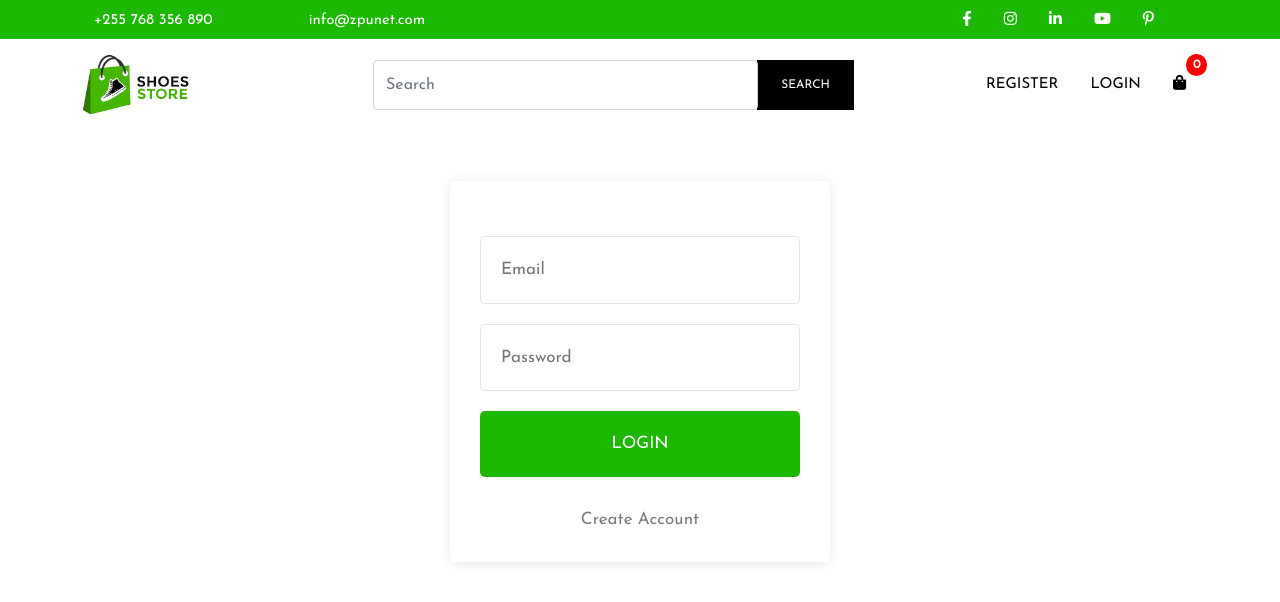
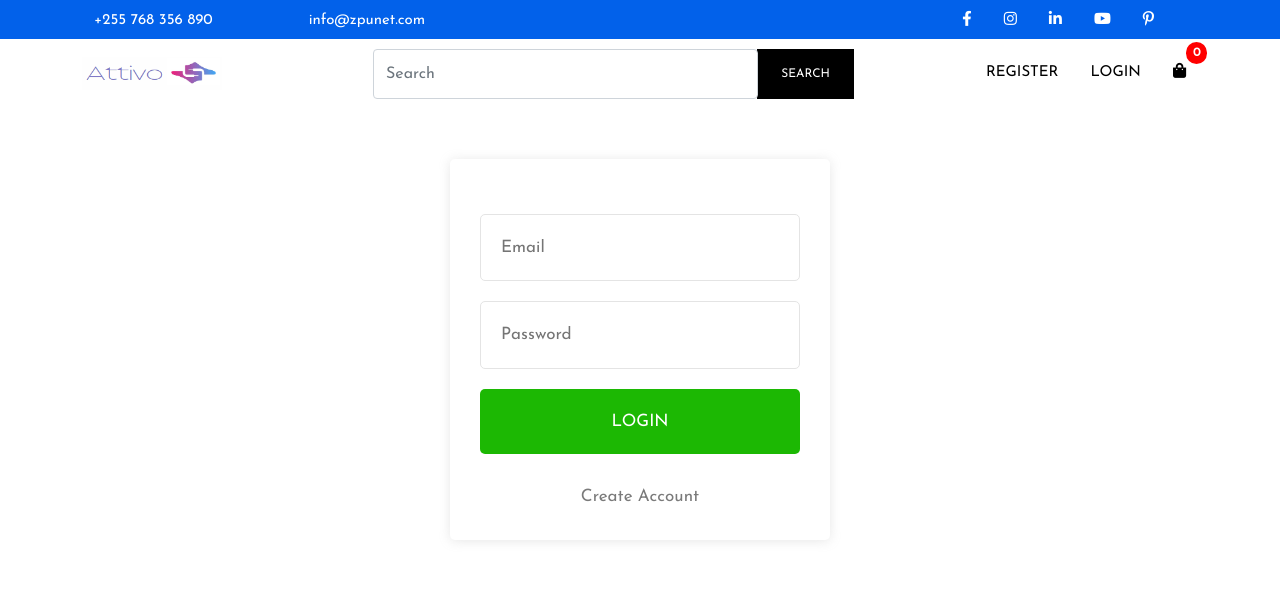
Before and after one commit to JoseAngelMacias99/FINAL_PROJECT_SCRUM, a React (Create React App) app: page /login in a window 1280 px wide. Shown: the top 602 px of the page. Built offline with nearby package versions, Linux system fonts and the light colour scheme.

Commit message:
Logo and blue color
A little changes just to see how it is working.

```diff
--- a/public/index.html
+++ b/public/index.html
@@ -29,7 +29,7 @@
     />
     <link rel="apple-touch-icon" href="./favicon.png" />
     <link rel="manifest" href="%PUBLIC_URL%/manifest.json" />
-    <title>ShoeShop E-commerce</title>
+    <title>SPORTENIS</title>
   </head>
   <body>
     <noscript>You need to enable JavaScript to run this app.</noscript>
--- a/src/App.css
+++ b/src/App.css
@@ -40,7 +40,7 @@ textarea:focus {
   padding: 0;
 }
 .Announcement {
-  background-color: #1cb803;
+  background-color: #0261ea  ;
   padding: 10px 0px 6px 0px;
 }
 .Announcement .col-md-6 p {
```
Also changed, not shown: public/images/logo.png.
